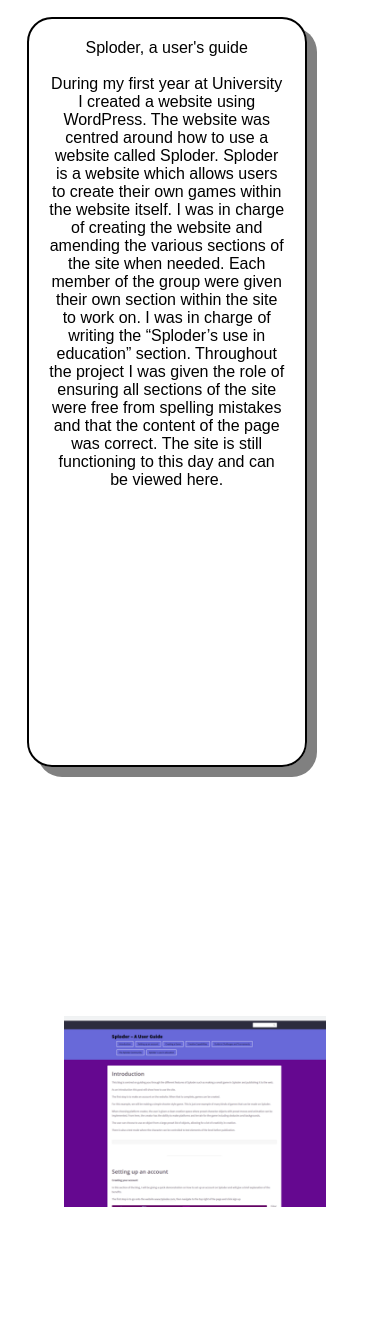
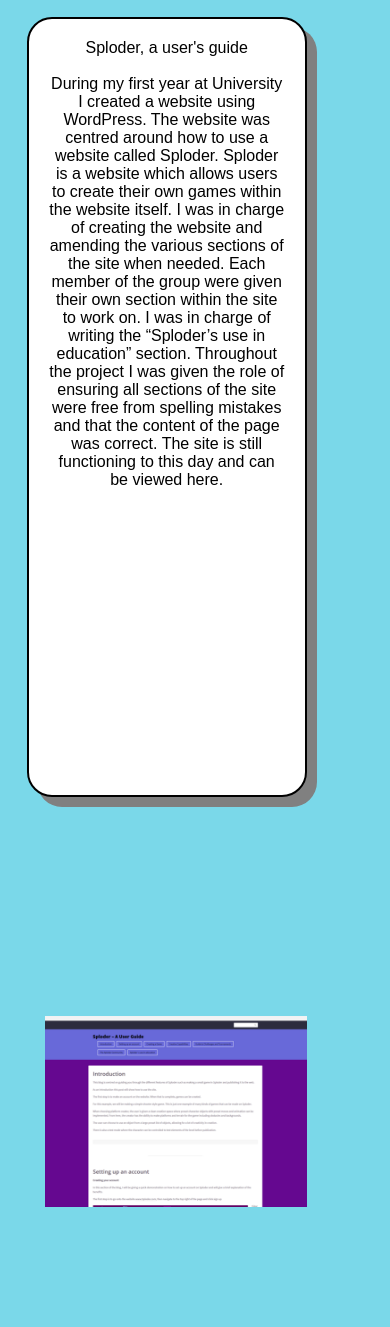
Before and after one commit to gethlew/gethlew.github.io, a PHP site: page /Project1Sploder.html in a window 390 px wide. Shown: the part 305-1632 px from the top of the page. Run offline with PHP 8.4, Linux system fonts and the light colour scheme.

Commit message:
More changes to CSS. Includes changing sploder bck

```diff
--- a/PortAD.css
+++ b/PortAD.css
@@ -718,7 +718,7 @@
     padding-top: 30px;
     padding-bottom: 50px;
     margin-bottom: 20px;
-    left:-20%;
+    left:10%;
     top: 3000%;
     background-color: rgb(122, 216, 233);
     color: white;
--- a/Sploder.css
+++ b/Sploder.css
@@ -1,5 +1,8 @@
 * {box-sizing: border-box}
-body {font-family: Arial, Helvetica, sans-serif;}
+body {
+  font-family: Arial, Helvetica, sans-serif;
+  background-color: rgb(122, 216, 233);
+}
 
 .container {
   position: relative;
@@ -52,7 +55,8 @@
   color: #000;
   width: 780px;
   height: 790px;
-  box-shadow: 10px 10px grey;;
+  box-shadow: 10px 10px grey;
+  background-color: rgb(255, 255, 255);
 }
 
 #intro {
@@ -375,7 +379,7 @@
   left: 5%;
   color: #000;
   width: 280px;
-  height: 750px;
+  height: 780px;
   box-shadow: 10px 10px grey;;
 }
 
@@ -383,7 +387,7 @@
   position: absolute;
   top: 440%;
   width:  70%;
-  left: 15%;
+  left: 10%;
 }
 
 
```
